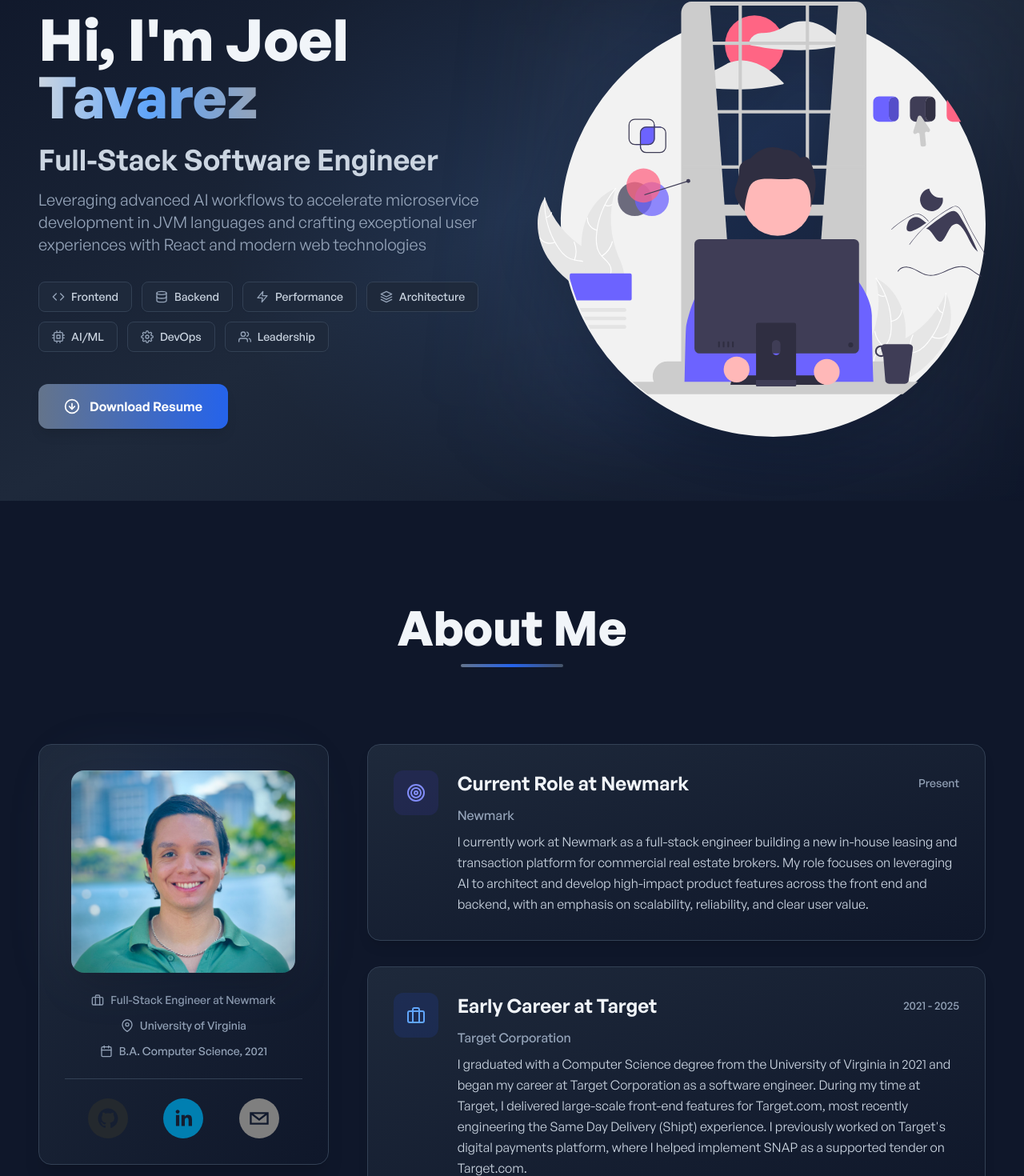
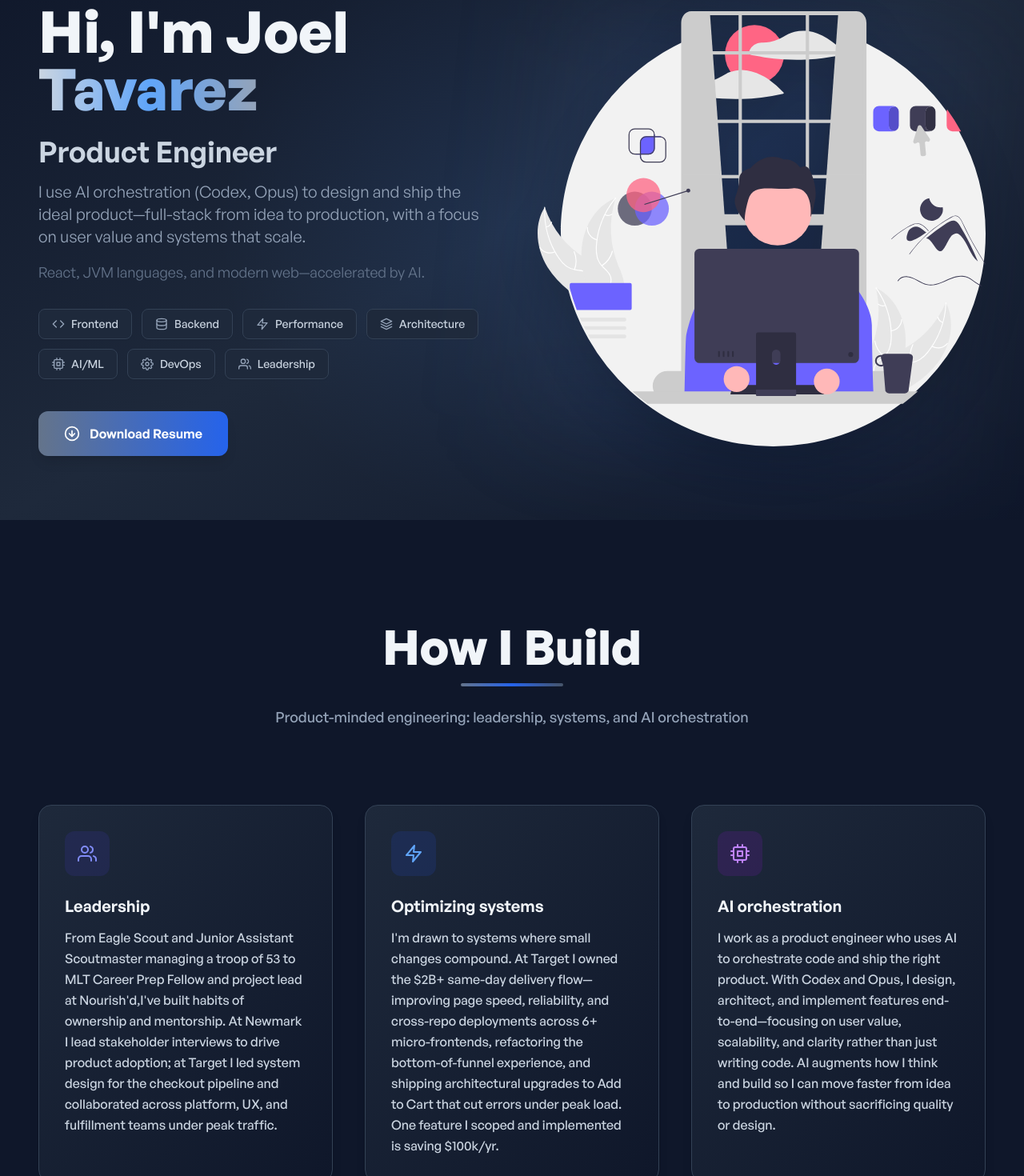
Before and after one commit to Don-Joel/Me, a Next.js app: page / in a window 1280 px wide. Shown: the part 159-1629 px from the top of the page at 80% size. Built offline with nearby package versions, Linux system fonts and the light colour scheme.

Commit message:
adding how I build section

```diff
--- a/components/about/AboutMeBio.jsx
+++ b/components/about/AboutMeBio.jsx
@@ -17,7 +17,7 @@ function AboutMeBio() {
       period: "Present",
       company: "Newmark",
       description:
-        "I currently work at Newmark as a full-stack engineer building a new in-house leasing and transaction platform for commercial real estate brokers. My role focuses on leveraging AI to architect and develop high-impact product features across the front end and backend, with an emphasis on scalability, reliability, and clear user value.",
+        "I currently work at Newmark as a product engineer building a new in-house leasing and transaction platform for commercial real estate brokers. I use Codex and Opus to orchestrate development end-to-end—architecting and shipping high-impact features across the front end and backend, with an emphasis on scalability, reliability, and clear user value.",
       iconBg: "bg-indigo-100 dark:bg-indigo-900/30",
       iconColor: "text-indigo-600 dark:text-indigo-400",
     },
@@ -95,7 +95,7 @@ function AboutMeBio() {
                     <div className="flex items-center justify-center gap-2 text-slate-600 dark:text-slate-400">
                       <FiBriefcase className="w-4 h-4" />
                       <span className="text-sm font-general-medium">
-                        Full-Stack Engineer at Newmark
+                        Product Engineer at Newmark
                       </span>
                     </div>
                     <div className="flex items-center justify-center gap-2 text-slate-600 dark:text-slate-400">
--- /dev/null
+++ b/components/about/HowIBuildSection.jsx
@@ -0,0 +1,87 @@
+import { motion } from "framer-motion";
+import { FiUsers, FiZap, FiCpu } from "react-icons/fi";
+
+const pillars = [
+  {
+    icon: FiUsers,
+    title: "Leadership",
+    iconBg: "bg-indigo-100 dark:bg-indigo-900/30",
+    iconColor: "text-indigo-600 dark:text-indigo-400",
+    description:
+      "From Eagle Scout and Junior Assistant Scoutmaster managing a troop of 53 to MLT Career Prep Fellow and project lead at Nourish'd,I've built habits of ownership and mentorship. At Newmark I lead stakeholder interviews to drive product adoption; at Target I led system design for the checkout pipeline and collaborated across platform, UX, and fulfillment teams under peak traffic.",
+  },
+  {
+    icon: FiZap,
+    title: "Optimizing systems",
+    iconBg: "bg-blue-100 dark:bg-blue-900/30",
+    iconColor: "text-blue-600 dark:text-blue-400",
+    description:
+      "I'm drawn to systems where small changes compound. At Target I owned the $2B+ same-day delivery flow—improving page speed, reliability, and cross-repo deployments across 6+ micro-frontends, refactoring the bottom-of-funnel experience, and shipping architectural upgrades to Add to Cart that cut errors under peak load. One feature I scoped and implemented is saving $100k/yr.",
+  },
+  {
+    icon: FiCpu,
+    title: "AI orchestration",
+    iconBg: "bg-purple-100 dark:bg-purple-900/30",
+    iconColor: "text-purple-600 dark:text-purple-400",
+    description:
+      "I work as a product engineer who uses AI to orchestrate code and ship the right product. With Codex and Opus, I design, architect, and implement features end-to-end—focusing on user value, scalability, and clarity rather than just writing code. AI augments how I think and build so I can move faster from idea to production without sacrificing quality or design.",
+  },
+];
+
+function HowIBuildSection() {
+  return (
+    <section className="py-20 lg:py-32 bg-gradient-to-b from-slate-50 to-white dark:from-slate-900 dark:to-slate-900">
+      <div className="container mx-auto px-6 sm:px-8 lg:px-12">
+        <div className="max-w-7xl mx-auto">
+          {/* Section Header */}
+          <motion.div
+            initial={{ opacity: 0, y: 20 }}
+            whileInView={{ opacity: 1, y: 0 }}
+            viewport={{ once: true }}
+            transition={{ duration: 0.6 }}
+            className="text-center mb-16 lg:mb-24"
+          >
+            <h2 className="text-4xl sm:text-5xl lg:text-6xl font-general-bold mb-4 text-slate-900 dark:text-slate-100">
+              How I Build
+            </h2>
+            <div className="w-32 h-1 bg-gradient-to-r from-slate-600 via-blue-700 to-slate-700 dark:from-slate-500 dark:via-blue-600 dark:to-slate-600 mx-auto rounded-full" />
+            <p className="mt-6 text-slate-600 dark:text-slate-400 font-general-medium max-w-2xl mx-auto text-lg">
+              Product-minded engineering: leadership, systems, and AI
+              orchestration
+            </p>
+          </motion.div>
+
+          {/* Three Pillars */}
+          <div className="grid md:grid-cols-3 gap-8 lg:gap-10">
+            {pillars.map((pillar, idx) => (
+              <motion.div
+                key={pillar.title}
+                initial={{ opacity: 0, y: 30 }}
+                whileInView={{ opacity: 1, y: 0 }}
+                viewport={{ once: true }}
+                transition={{ duration: 0.6, delay: idx * 0.1 }}
+                className="group relative"
+              >
+                <div className="h-full bg-gradient-to-br from-white to-slate-50 dark:from-slate-800 dark:to-slate-900 rounded-2xl p-8 shadow-lg hover:shadow-2xl border border-slate-200 dark:border-slate-700 transition-all duration-300 hover:-translate-y-1">
+                  <div
+                    className={`flex-shrink-0 inline-flex p-4 rounded-xl mb-6 ${pillar.iconBg} group-hover:scale-110 transition-transform duration-300`}
+                  >
+                    <pillar.icon className={`w-6 h-6 ${pillar.iconColor}`} />
+                  </div>
+                  <h3 className="text-xl font-general-semibold text-slate-900 dark:text-slate-100 mb-3">
+                    {pillar.title}
+                  </h3>
+                  <p className="text-slate-600 dark:text-slate-300 leading-relaxed font-general-medium">
+                    {pillar.description}
+                  </p>
+                </div>
+              </motion.div>
+            ))}
+          </div>
+        </div>
+      </div>
+    </section>
+  );
+}
+
+export default HowIBuildSection;
--- a/components/layout/DefaultLayout.jsx
+++ b/components/layout/DefaultLayout.jsx
@@ -1,17 +1,27 @@
-import AppHeader from "../shared/AppHeader";
+import dynamic from "next/dynamic";
 import AppFooter from "../shared/AppFooter";
-import PagesMetaHead from "../PagesMetaHead";
+
+const AppHeader = dynamic(() => import("../shared/AppHeader"), {
+  ssr: false,
+  loading: () => (
+    <header
+      className="sticky top-0 z-50 backdrop-blur-lg bg-white/90 dark:bg-slate-900/90 border-b border-slate-200/60 dark:border-slate-700/60 shadow-sm"
+      aria-hidden
+    >
+      <nav className="container mx-auto px-6 sm:px-8 lg:px-12">
+        <div className="flex justify-between items-center h-16 lg:h-20" />
+      </nav>
+    </header>
+  ),
+});
 
 const DefaultLayout = ({ children }) => {
   return (
-    <html lang="en" className="min-h-screen">
-        <body>
-            <PagesMetaHead />
-            <AppHeader />
-            <div>{children}</div>
-            <AppFooter />
-        </body>
-    </html>
+    <>
+      <AppHeader />
+      <main>{children}</main>
+      <AppFooter />
+    </>
   );
 };
 
--- a/components/shared/AppBanner.jsx
+++ b/components/shared/AppBanner.jsx
@@ -52,7 +52,7 @@ const AppBanner = () => {
                 transition={{ delay: 0.3, duration: 0.6 }}
                 className="text-2xl sm:text-3xl lg:text-4xl font-general-semibold text-slate-700 dark:text-slate-300 mb-4"
               >
-                Full-Stack Software Engineer
+                Product Engineer
               </motion.p>
 
               {/* Description */}
@@ -60,11 +60,19 @@ const AppBanner = () => {
                 initial={{ opacity: 0, y: 20 }}
                 animate={{ opacity: 1, y: 0 }}
                 transition={{ delay: 0.4, duration: 0.6 }}
-                className="text-lg sm:text-xl text-slate-600 dark:text-slate-400 mb-8 max-w-2xl mx-auto lg:mx-0 leading-relaxed"
+                className="text-lg sm:text-xl text-slate-600 dark:text-slate-400 mb-4 max-w-2xl mx-auto lg:mx-0 leading-relaxed"
               >
-                Leveraging advanced AI workflows to accelerate microservice
-                development in JVM languages and crafting exceptional user
-                experiences with React and modern web technologies
+                I use AI orchestration (Codex, Opus) to design and ship the
+                ideal product—full-stack from idea to production, with a focus
+                on user value and systems that scale.
+              </motion.p>
+              <motion.p
+                initial={{ opacity: 0, y: 20 }}
+                animate={{ opacity: 1, y: 0 }}
+                transition={{ delay: 0.45, duration: 0.6 }}
+                className="text-base sm:text-lg text-slate-500 dark:text-slate-500 mb-8 max-w-2xl mx-auto lg:mx-0 leading-relaxed"
+              >
+                React, JVM languages, and modern web—accelerated by AI.
               </motion.p>
 
               {/* Tech Stack Pills */}
--- a/components/shared/AppFooterCopyright.jsx
+++ b/components/shared/AppFooterCopyright.jsx
@@ -1,7 +1,7 @@
 const AppFooterCopyright = () => {
   return (
     <div className="text-center">
-      <p className="text-base sm:text-lg text-slate-600 dark:text-slate-400 font-general-medium">
+      <p className="text-base sm:text-lg text-slate-600 dark:text-slate-400 font-general-medium" suppressHydrationWarning>
         <span className="text-slate-900 dark:text-slate-100 font-general-semibold">
           Joel Tavarez
         </span>
--- a/components/shared/AppHeader.jsx
+++ b/components/shared/AppHeader.jsx
@@ -59,7 +59,6 @@ const AppHeader = () => {
               onClick={() => setTheme(activeTheme)}
               aria-label="Theme Switcher"
               className="p-3 rounded-xl bg-gradient-to-br from-slate-100 to-slate-200 dark:from-slate-800 dark:to-slate-700 text-slate-700 dark:text-slate-300 hover:from-slate-200 hover:to-slate-300 dark:hover:from-slate-700 dark:hover:to-slate-600 transition-all duration-200 shadow-md hover:shadow-lg border border-slate-200/50 dark:border-slate-700/50"
-              suppressHydrationWarning={true}
             >
               {activeTheme === "dark" ? (
                 <FiMoon className="w-5 h-5" />
--- a/pages/_app.jsx
+++ b/pages/_app.jsx
@@ -1,8 +1,15 @@
 import "../styles/globals.css";
+import dynamic from "next/dynamic";
 import { AnimatePresence } from "framer-motion";
-import { Analytics } from "@vercel/analytics/react";
 import DefaultLayout from "../components/layout/DefaultLayout";
 import UseScrollToTop from "../hooks/useScrollToTop";
+
+const Analytics = process.env.NEXT_PUBLIC_VERCEL_ENV
+  ? dynamic(
+      () => import("@vercel/analytics/react").then((mod) => mod.Analytics),
+      { ssr: false }
+    )
+  : () => null;
 
 const MyApp = ({ Component, pageProps }) => {
   return (
--- a/pages/index.jsx
+++ b/pages/index.jsx
@@ -1,6 +1,7 @@
 import dynamic from "next/dynamic";
 import PagesMetaHead from "../components/PagesMetaHead";
 import DynamicAppBanner from "../components/shared/DynamicAppBanner";
+import HowIBuildSection from "../components/about/HowIBuildSection";
 import AboutMeBio from "../components/about/AboutMeBio";
 
 const TechnologiesSection = dynamic(
@@ -17,10 +18,12 @@ const Home = () => {
   return (
     <>
       <PagesMetaHead
-        title="Joel Tavarez - Full-Stack Software Engineer"
-        content="Full-stack software engineer with experience developing microservices in JVM languages and large web applications written with React"
+        title="Joel Tavarez - Product Engineer | AI Orchestration, Leadership, Systems"
+        description="Product engineer who uses AI orchestration (Codex, Opus) to build ideal software. Full-stack experience at Newmark and Target; leadership, system optimization, and React/JVM."
+        keywords="Joel Tavarez, product engineer, AI orchestration, Codex, Opus, full-stack engineer, React, leadership, systems optimization, software engineer"
       />
       <DynamicAppBanner />
+      <HowIBuildSection />
       <AboutMeBio />
       <TechnologiesSection />
     </>
```
Also changed, not shown: hooks/useScrollToTop.jsx (+11 -16 lines), hooks/useThemeSwitcher.jsx (+7 -4 lines), pages/_document.jsx (+1 -14 lines).
